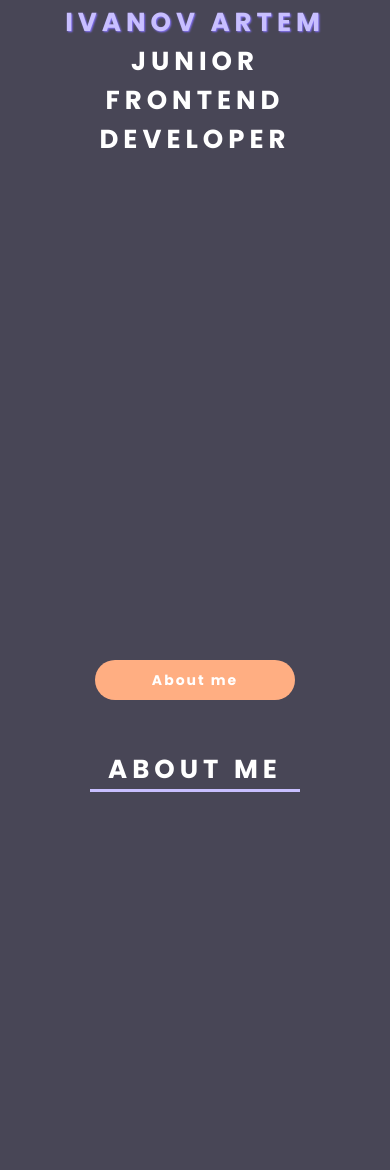
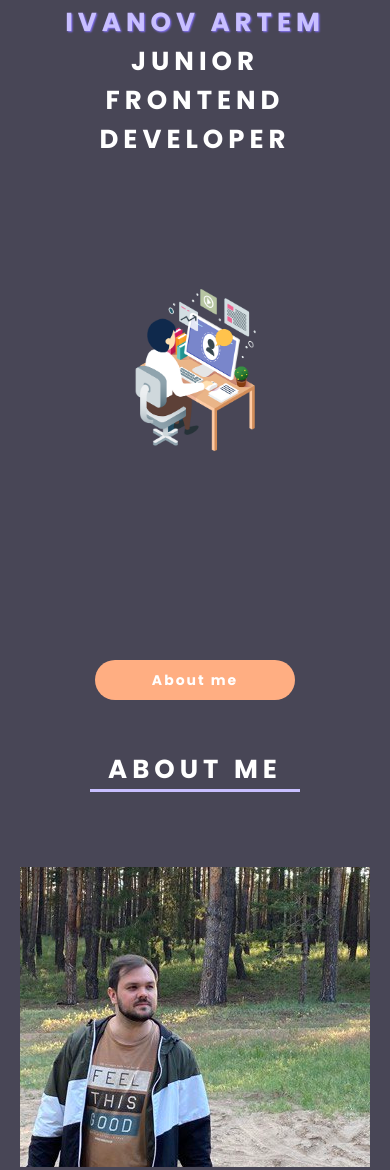
Before and after one commit to arty63/rsschool-cv, a plain HTML site: page index.html in a window 390 px wide. Shown: the part 119-1289 px from the top of the page. Drawn offline with Linux system fonts and the light colour scheme; the site is published under a folder, as on GitHub Pages, so addresses that start at the root find nothing.

Commit message:
fix: display of background pictures

```diff
--- a/style.css
+++ b/style.css
@@ -128,7 +128,7 @@ html {
   position: relative;
   display: flex;
   flex-direction: column;
-  background-image: url(../assets/img/1.png);
+  background-image: url(./assets/img/1.png);
   background-repeat: no-repeat;
   background-position: 85% 50%;
   justify-content: space-between; }
@@ -148,7 +148,7 @@ html {
 
 @media (max-width: 1279.98px) {
   .main__back {
-    background-image: url(../assets/img/1.png);
+    background-image: url(./assets/img/1.png);
     background-repeat: no-repeat;
     background-position: 50% 50%;
     background-size: contain;
@@ -223,7 +223,7 @@ h3 {
     background-color: #fff; }
 
 .about__paralax {
-  background: url(/assets/img/me.jpg) center no-repeat;
+  background: url(./assets/img/me.jpg) center no-repeat;
   height: 300px;
   background-attachment: fixed;
   width: 100%; }
```
Also changed, not shown: assets/img/2.png (deleted).
